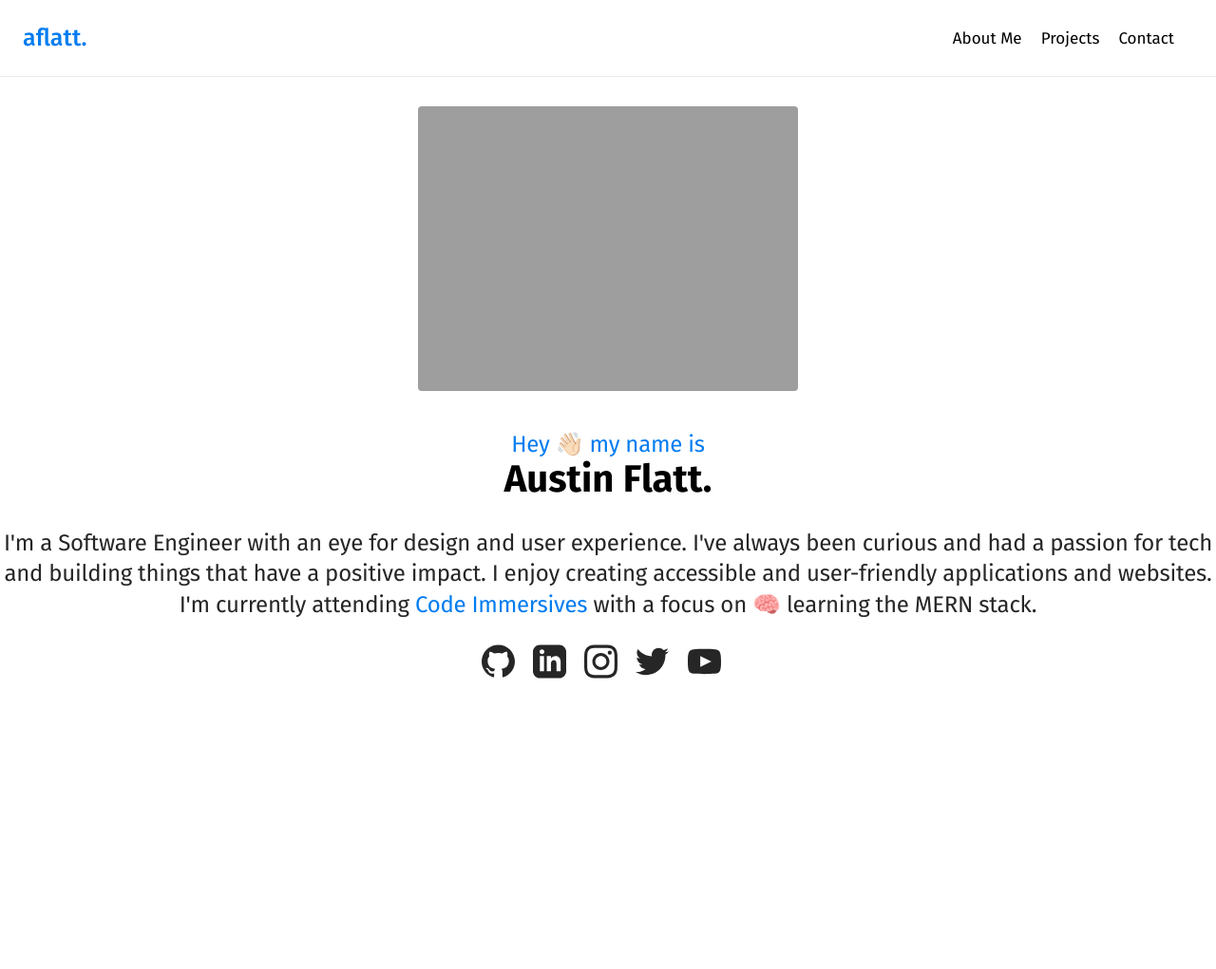
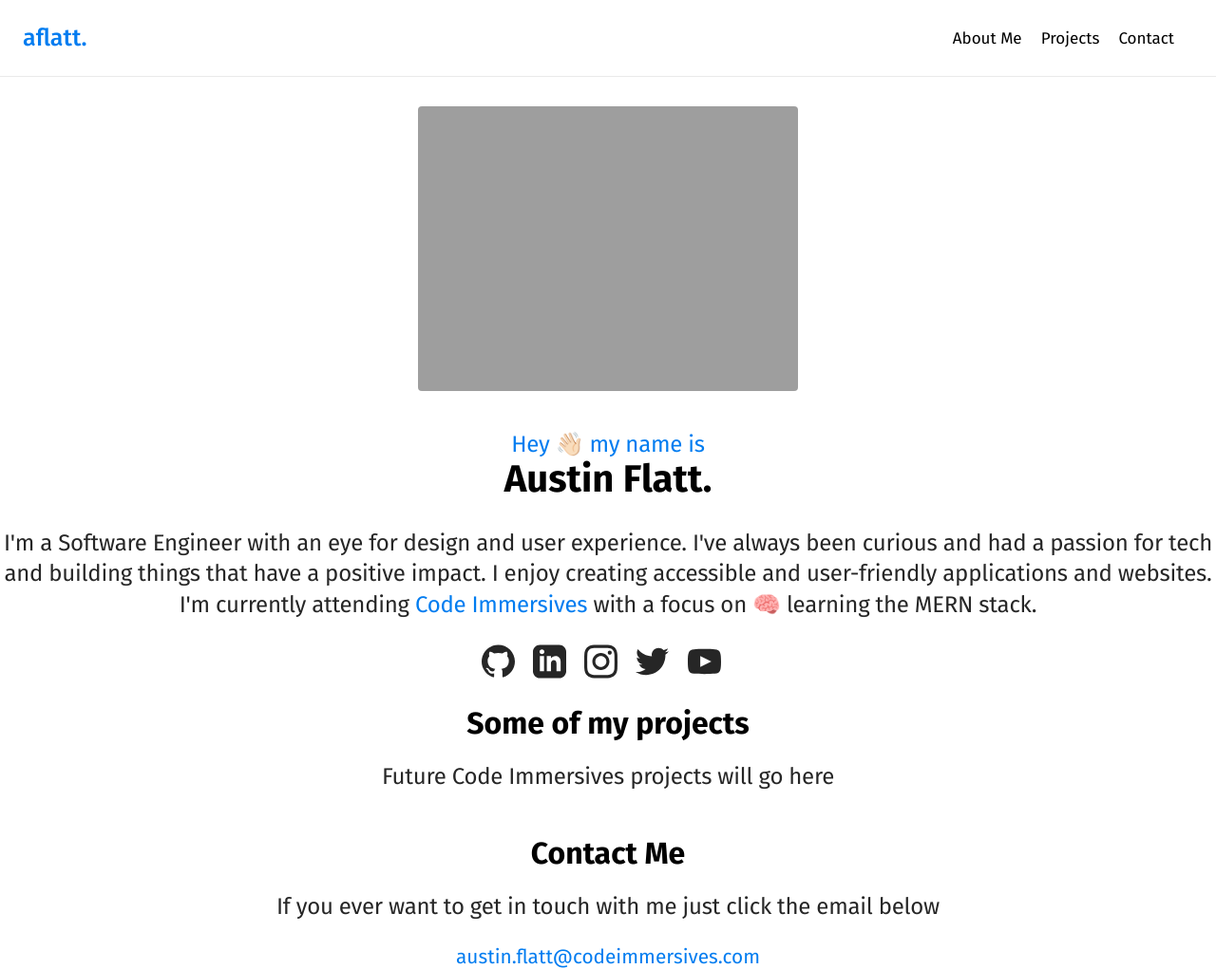
Before and after one commit to austindflatt/portfolio-revisited, a plain HTML site: page index.html in a window 1280 px wide. Shown: the whole page at 95% size. Before the commit the page ends 800 px from the top, so only its background shows below. Drawn offline with Linux system fonts and the light colour scheme.

Commit message:
added project and contact section... not yet complete

```diff
--- a/index.html
+++ b/index.html
@@ -23,7 +23,7 @@
     </header>
 
     <div class="container">
-        <div class="about-me" id="about-me">
+        <div class="about-me" id="about">
                 <div class="headshot"></div>
                 <div class="bio">
                     <p class="hello">Hey 👋🏻 my name is</p>
@@ -63,7 +63,18 @@
                 </div>
                 <div>
                 </div>
+
+        <div id="projects">
+            <h1>Some of my projects</h1>
+            <p>Future Code Immersives projects will go here</p>
         </div>
+
+        <div id="contact">
+            <h1>Contact Me</h1>
+            <p>If you ever want to get in touch with me just click the email below</p>
+            <a href="mailto:austin.flatt@codeimmersives.com" class="contact-link">austin.flatt@codeimmersives.com</a>
+        </div>
+
     </div>
 </body>
 </html>
--- a/style.css
+++ b/style.css
@@ -157,3 +157,7 @@ ul.nav-links {
     margin-right: 15px;
     margin-bottom: 32px;
 }
+
+.contact-link {
+    font-size: 1.3rem;
+}
```
